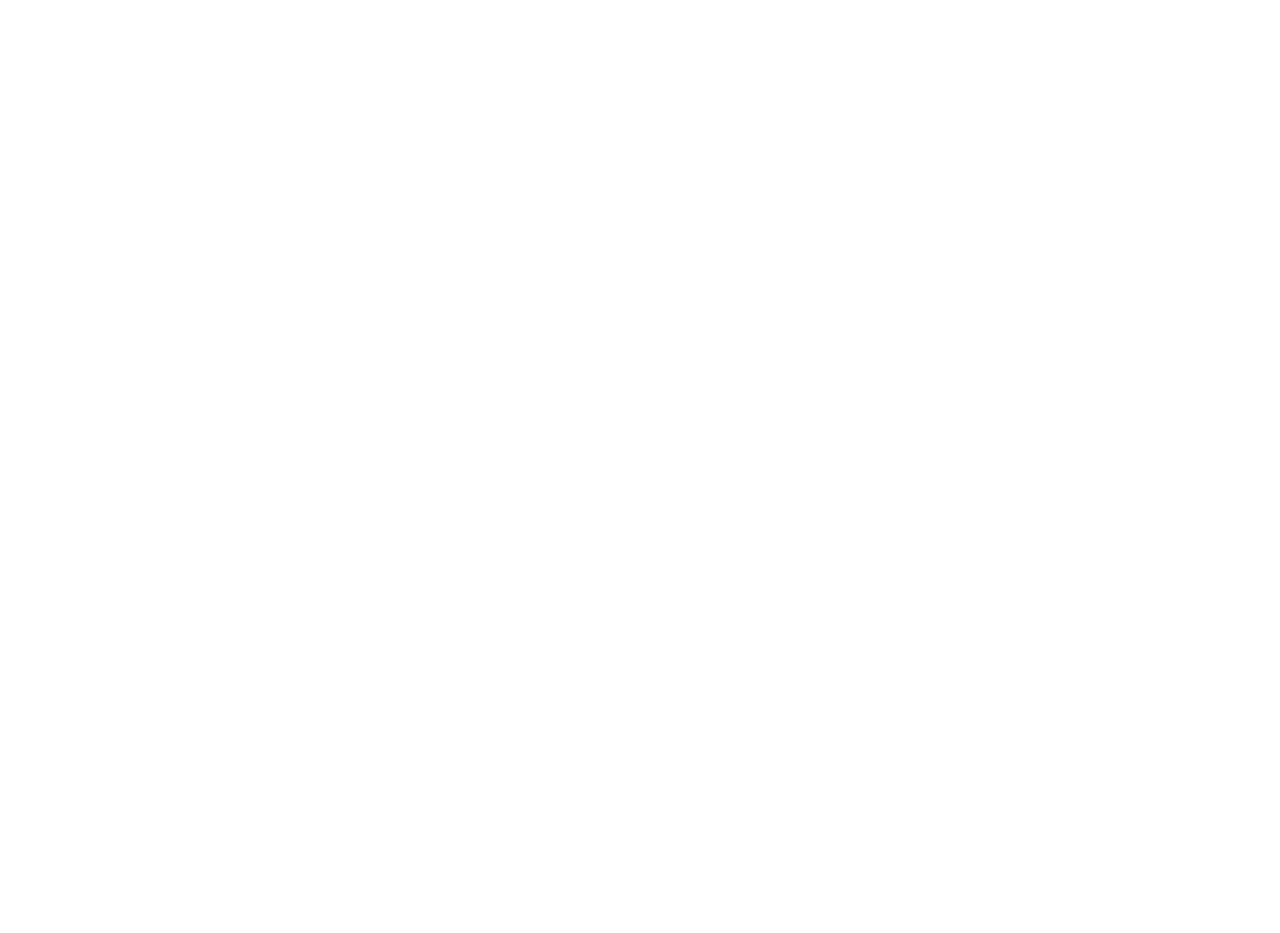
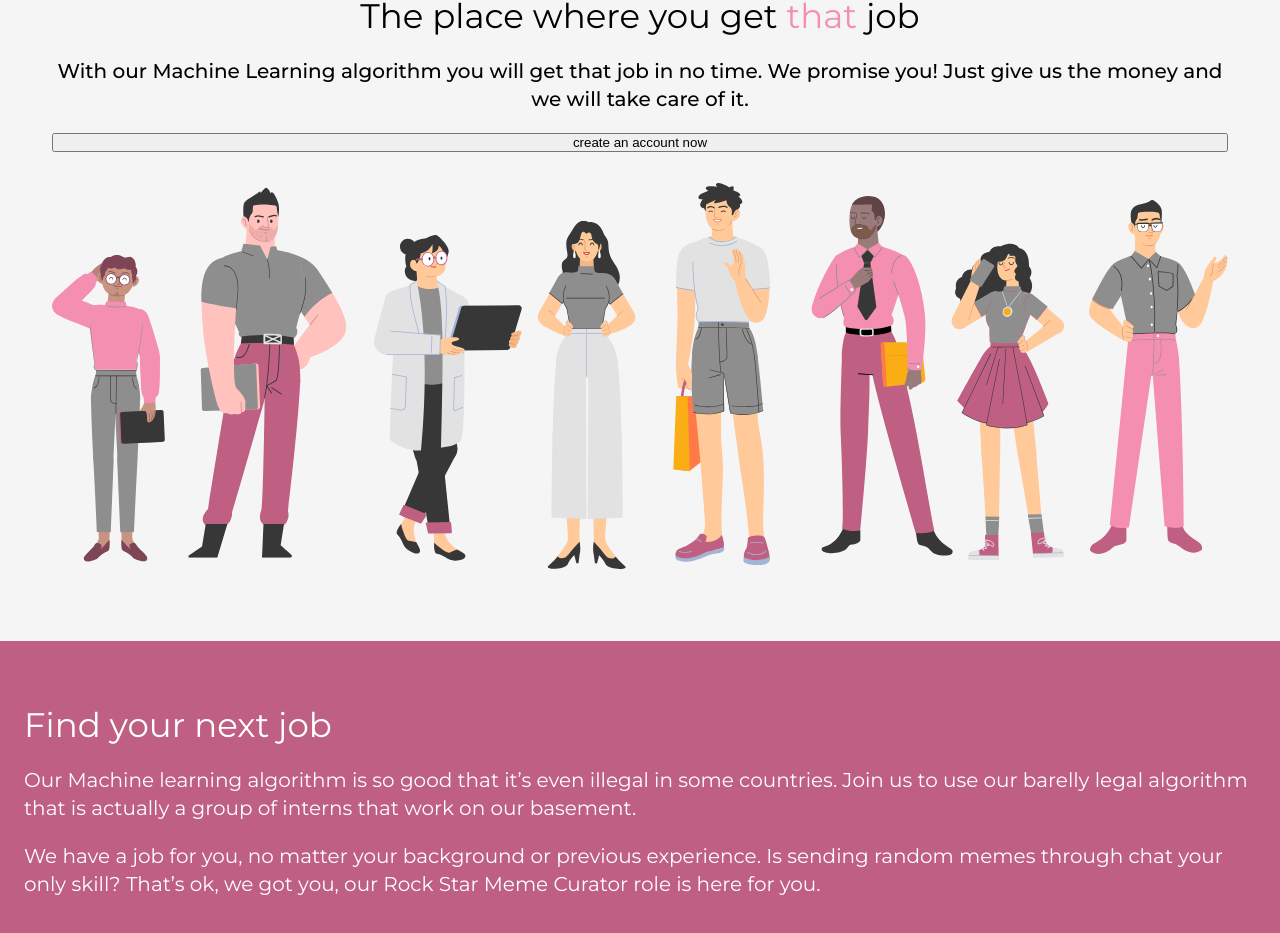
Before and after one commit to tomassalina/get-that-job, a React (Vite) app: page / in a window 1280 px wide. Shown: the part 139-1072 px from the top of the page. Before the commit the page ends 800 px from the top, so only its background shows below. Built offline with nearby package versions, Linux system fonts and the light colour scheme.

Commit message:
Landing page updates: Header, Hero and MainSection

```diff
--- a/src/components/Header/Header.styles.scss
+++ b/src/components/Header/Header.styles.scss
@@ -1,5 +1,11 @@
 .Header {
+  background-color: var(--white-color);
+  box-shadow: 0px 2px 8px rgba(0, 0, 0, 0.2);
   &__grid {
+    padding-top: 12px;
+    padding-bottom: 12px;
     display: flex;
+    justify-content: space-between;
+    align-items: center;
   }
 }
--- a/src/components/Header/Header.tsx
+++ b/src/components/Header/Header.tsx
@@ -1,7 +1,7 @@
 import './Header.styles.scss'
 import Logo from '../../assets/logo.png'
 
-const Header = () => {
+export const Header = () => {
   return (
     <header className="Header">
       <div className="wrapper">
@@ -15,5 +15,3 @@ const Header = () => {
     </header>
   )
 }
-
-export default Header
--- /dev/null
+++ b/src/components/Header/index.ts
@@ -0,0 +1 @@
+export { Header } from './Header'
--- /dev/null
+++ b/src/components/views/Home/Hero.tsx
@@ -0,0 +1,24 @@
+import HeroImg from '../../../assets/hero.svg'
+
+export const Hero = () => {
+  return (
+    <section className="Hero">
+      <div className="wrapper">
+        <div className="Hero__grid">
+          <h1 className="Hero__title">
+            The place where you get <span>that</span> job
+          </h1>
+          <h3 className="Hero__subtitle">
+            With our Machine Learning algorithm you will get that job in no
+            time. We promise you! Just give us the money and we will take care
+            of it.
+          </h3>
+          <button type="button">create an account now</button>
+          <figure className="Hero__image">
+            <img src={HeroImg} alt="Illustation of many professionals" />
+          </figure>
+        </div>
+      </div>
+    </section>
+  )
+}
--- /dev/null
+++ b/src/components/views/Home/Home.styles.scss
@@ -0,0 +1,54 @@
+.Hero {
+  padding: 64px 12px;
+  text-align: center;
+  &__grid {
+    display: flex;
+    flex-direction: column;
+    gap: 20px;
+  }
+
+  &__title {
+    font: var(--headline-4);
+    color: var(--content-color);
+    span {
+      color: var(--pink-color);
+    }
+  }
+
+  &__subtitle {
+    font: var(--headline-6);
+    color: var(--content-color);
+  }
+
+  &__image {
+    margin-top: 10px;
+    overflow-x: hidden;
+    img {
+      width: 100%;
+      object-fit: cover;
+    }
+  }
+}
+
+.Main {
+  color: var(--white-color);
+  &__content {
+    padding: 64px 24px;
+    display: flex;
+    flex-direction: column;
+    align-items: center;
+    gap: 20px;
+    background-color: var(--dark-pink-color);
+  }
+  &__title {
+    width: 100%;
+    font: var(--headline-4);
+  }
+  h3 {
+    font: var(--headline-6);
+    font-weight: 400;
+  }
+  &__image {
+    display: none;
+  }
+}
--- a/src/components/views/Home/Home.tsx
+++ b/src/components/views/Home/Home.tsx
@@ -1,10 +1,15 @@
-import Header from '../../Header/Header'
+import './Home.styles.scss'
+
+import { Header } from '../../Header'
+import { Hero } from './Hero'
+import { MainSection } from './MainSection'
 
 export const Home = () => {
   return (
     <>
       <Header />
-      {/* <h1>The place where you get that job</h1> */}
+      <Hero />
+      <MainSection />
     </>
   )
 }
--- /dev/null
+++ b/src/components/views/Home/MainSection.tsx
@@ -0,0 +1,25 @@
+import ObjetivesImg from '../../../assets/objectives.png'
+
+export const MainSection = () => {
+  return (
+    <main className="Main">
+      <div className="Main__content">
+        <h2 className="Main__title">Find your next job</h2>
+        <h3>
+          Our Machine learning algorithm is so good that it’s even illegal in
+          some countries. Join us to use our barelly legal algorithm that is
+          actually a group of interns that work on our basement.
+        </h3>
+        <h3>
+          We have a job for you, no matter your background or previous
+          experience. Is sending random memes through chat your only skill?
+          That’s ok, we got you, our Rock Star Meme Curator role is here for
+          you.
+        </h3>
+      </div>
+      <figure className="Main__image">
+        <img src={ObjetivesImg} alt="" />
+      </figure>
+    </main>
+  )
+}
--- a/src/global.styles.scss
+++ b/src/global.styles.scss
@@ -60,4 +60,13 @@ body {
   width: 100%;
   min-height: 100vh;
   font: var(--body-1);
+  color: var(--content-color);
+  background-color: var(--bg-color);
 }
+
+.wrapper {
+  max-width: 1200px;
+  margin: 0 auto;
+  padding-left: 12px;
+  padding-right: 12px;
+}
```
Also changed, not shown: src/assets/hero.svg (added), src/assets/objectives.png (added).
